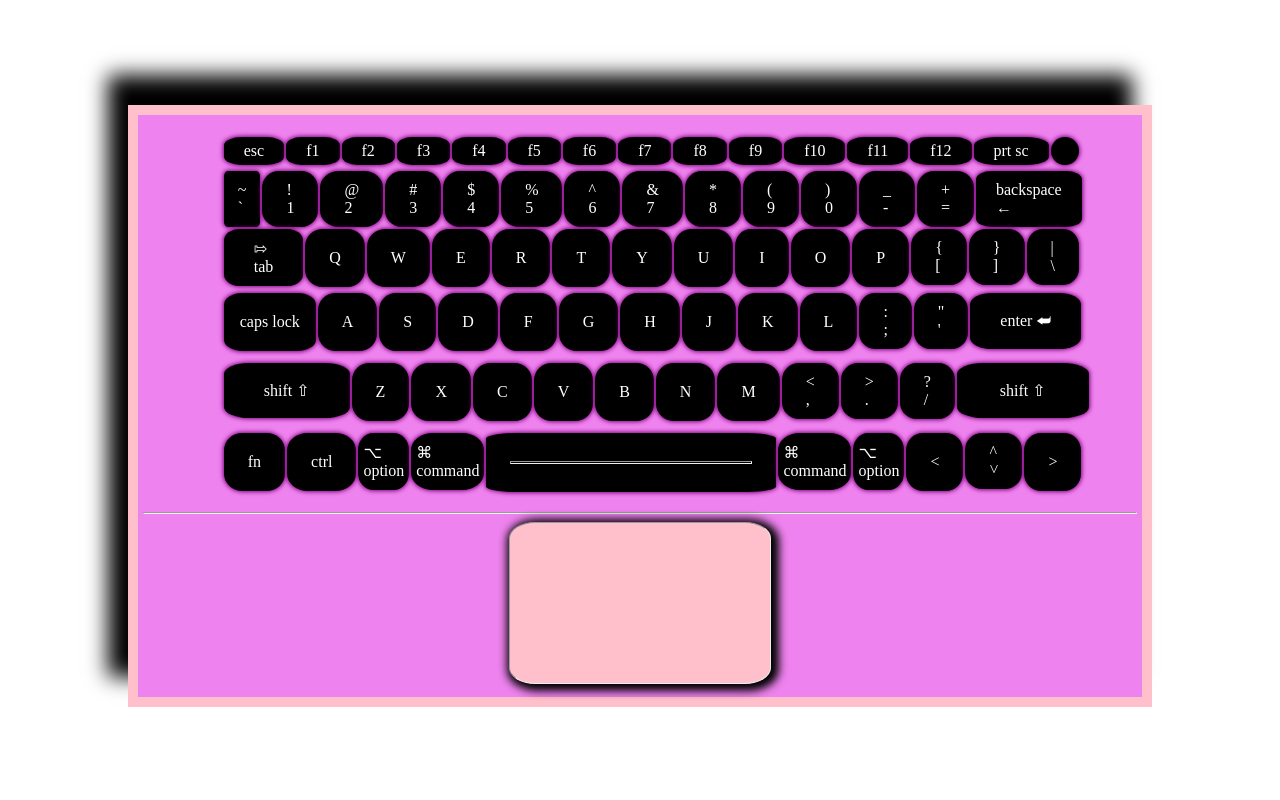
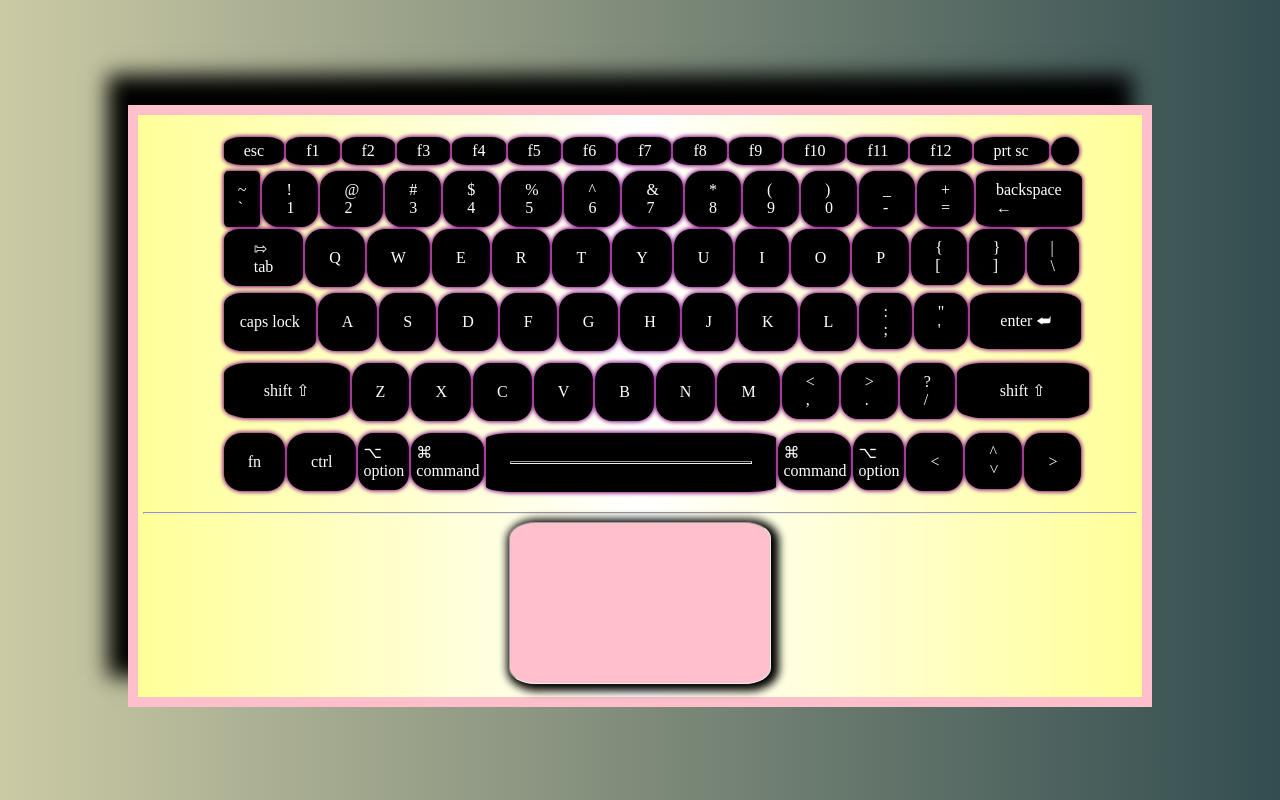
Before and after one commit to roy15simrn/keyboard, a plain HTML site: page index.html in a window 1280 px wide. Drawn offline with Linux system fonts and the light colour scheme.

Commit message:
Update index.html

```diff
--- a/index.html
+++ b/index.html
@@ -5,7 +5,10 @@
   <title>keyboard</title>
   <style> body{
        width:80%;    height:350px;                      margin:100px auto;
-      padding:5px;                background-color:white;
+      padding:5px;               background: #334d50;
+       background: -webkit-linear-gradient(to left, #334d50, #cbcaa5) fixed;
+          background: linear-gradient(to left, #334d50, #cbcaa5) fixed;         background-repeat: no-repeat;
+
   }
   li{
       color:white;       box-shadow: 0px 0px 4px 1px purple;
@@ -17,7 +20,9 @@
      margin:1px 1px;      background-color:black;
       }
  li:hover {
-	background-color:grey;  }
+	background-color:grey;
+	   transform: scale(0.90);
+    box-shadow: 3px 2px 22px 1px rgba(0, 0, 0, 0.24); }
  .unique{
      list-style-type:none;      border-radius:10%;         background-color:black;
      margin:1px 1px;                float:left;                padding:20px 14px;                cursor:pointer;
@@ -47,8 +52,10 @@
        border-radius:10%;                                       box-shadow: 3px 2px 8px 5px black;cursor:pointer;
 }
 .start{
-     background-color:violet;                               padding:5px;border:10px solid pink;
-      box-shadow: -20px -30px 20px  black;
+      padding:5px;border:10px solid pink;
+      box-shadow: -20px -30px 20px  black;                   background: #fffc00;
+      background: -webkit-linear-gradient(to left,#FFFF99, #ffffff, #ffff99);
+       background: linear-gradient(to left,#FFFF99, #ffffff, #ffff99);
 }
 </style>
 </head>
```
